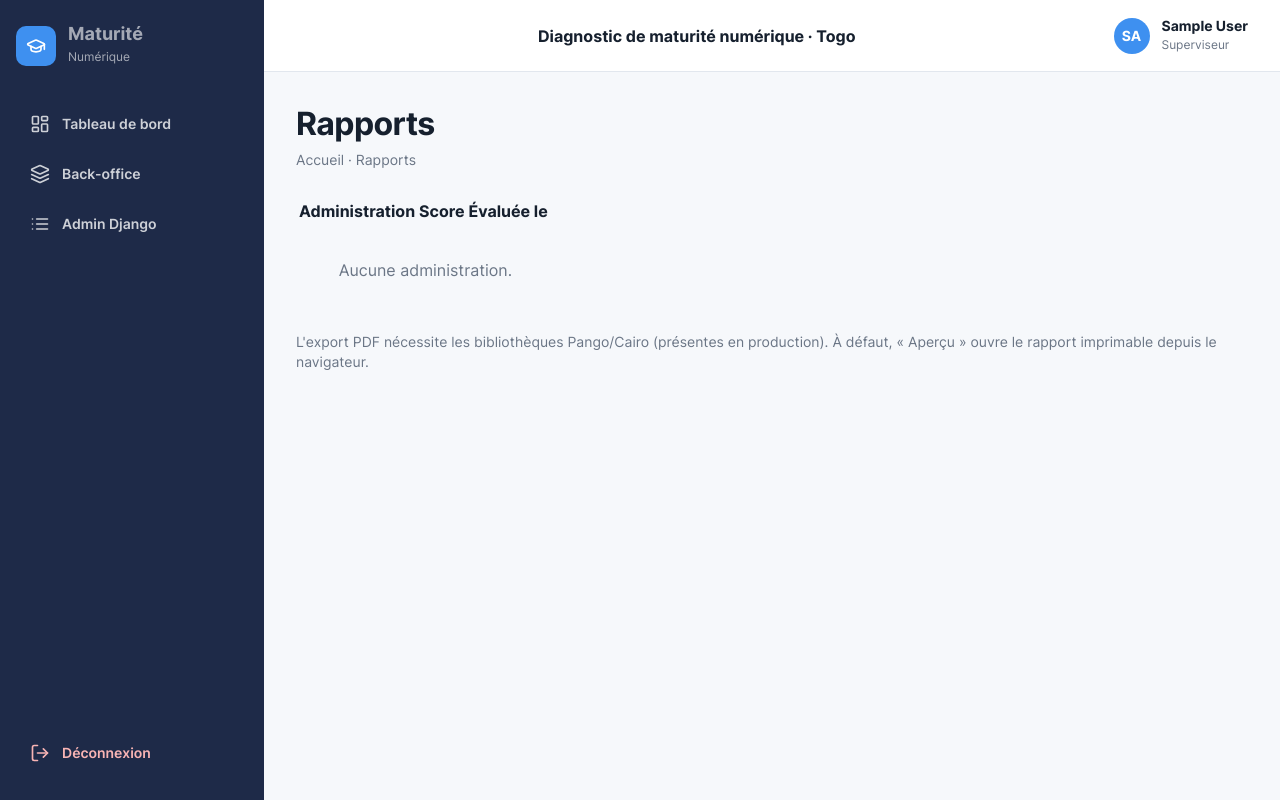
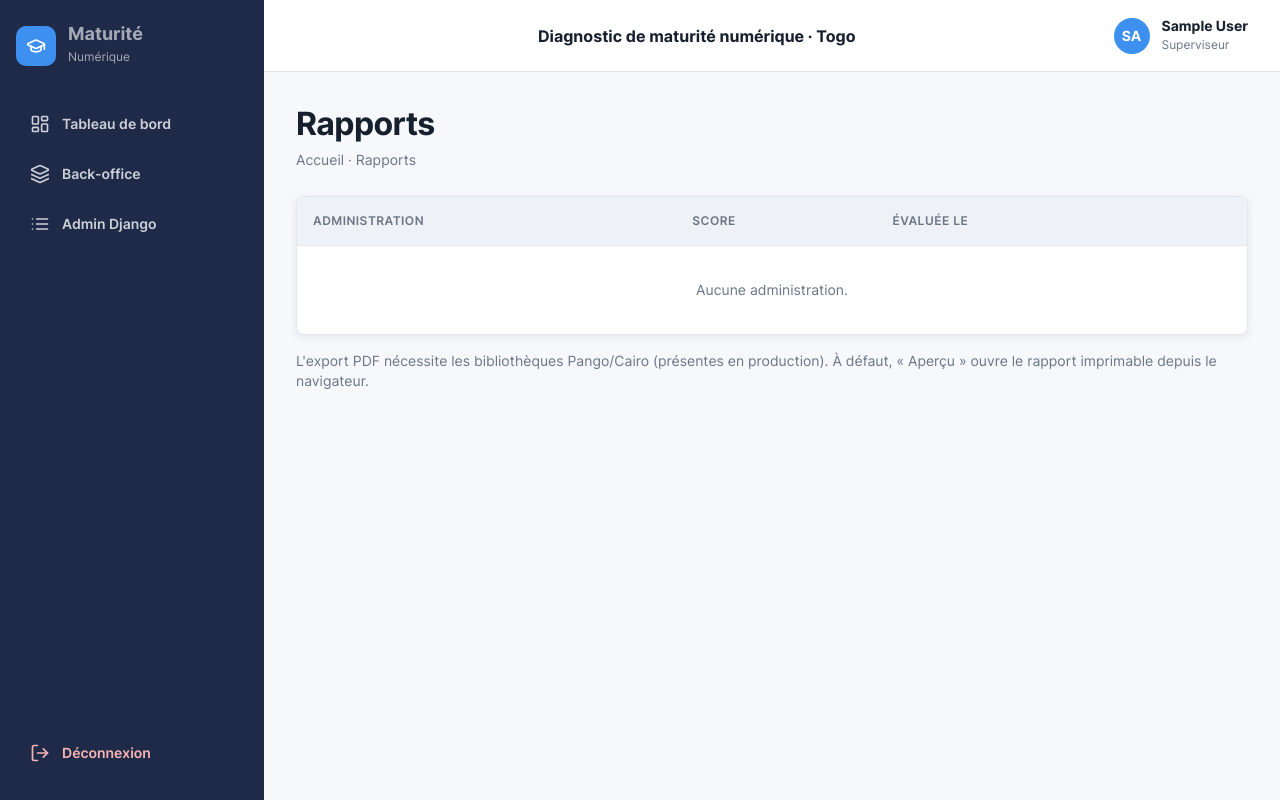
Before and after one commit to feliciadesouza/maturite_numerique, a Django app: page /rapports/ in a window 1280 px wide. Run offline with Django 5.2, Linux system fonts and the light colour scheme; the visitor is signed in with stand-in values (Sample User, id 1); data that the repository does not hold is empty.

Commit message:
fix(finition): tableaux de donnees stylises + radars mieux dimensionnes
Lot 2 de l'audit maquette (finition visuelle).

Tableaux (Administrations, Rapports, Comparaison, Back-office, enqueteur) :
la classe `.twrap` n'avait aucun style et il n'existait aucune regle de
base pour `table/th/td` -> conteneur type carte (bordure, rayon, ombre),
en-tete majuscule sur fond `surface-alt`, hauteur de ligne confortable,
separateurs, survol de ligne.

Radars :
- `.radar-box` agrandi (340 -> 360 px) et centre avec une largeur max,
  pour que le graphe circulaire ne flotte plus dans une carte large.
- `.dash-grid` / `.cmp-grid` en `align-items: start` : la carte radar ne
  s'etire plus a la hauteur du tableau/des recommandations voisines
  (fin des grands vides).

Tuile « Dimension la plus a risque » : le nom + le score sur une seule
ligne en tres gros debordaient -> nom en titre, score en sous-ligne ;
`.tile .big` en fs-h2 + `text-wrap: balance`.

```diff
--- a/maturite_numerique/core/static/css/app.css
+++ b/maturite_numerique/core/static/css/app.css
@@ -154,14 +154,14 @@
 .kpi__ico--green { background: var(--green-50); color: var(--green-500); }
 .kpi__ico--violet { background: #efeafc; color: var(--dim-juridique); }
 
-.dash-grid { display: grid; grid-template-columns: 1.6fr 1fr; gap: var(--sp-4); margin-bottom: var(--sp-4); }
+.dash-grid { display: grid; grid-template-columns: 1.6fr 1fr; gap: var(--sp-4); margin-bottom: var(--sp-4); align-items: start; }
 .radar-card {
   background: var(--primary); color: #fff; border-radius: var(--r-card); padding: var(--sp-6);
 }
 .radar-card h3 { color: #fff; }
 .radar-card .sub { color: rgba(255,255,255,0.75); font-size: var(--fs-sm); margin-bottom: var(--sp-3); }
-.radar-box { position: relative; height: 340px; }
-.radar-box--sm { height: 200px; }
+.radar-box { position: relative; height: 360px; max-width: 460px; margin-inline: auto; }
+.radar-box--sm { height: 220px; }
 
 .recent-list { display: flex; flex-direction: column; }
 .recent-row { display: flex; align-items: center; justify-content: space-between; gap: var(--sp-3);
@@ -175,7 +175,7 @@
 .tile--green { background: var(--dim-services); }
 .tile--red { background: var(--dim-engagement); }
 .tile .eyebrow { color: rgba(255,255,255,0.8); display: flex; align-items: center; gap: 8px; }
-.tile .big { font-size: var(--fs-h1); font-weight: 700; margin: var(--sp-2) 0 4px; }
+.tile .big { font-size: var(--fs-h2); font-weight: 700; margin: var(--sp-2) 0 4px; line-height: 1.15; text-wrap: balance; }
 .tile p { color: rgba(255,255,255,0.85); font-size: var(--fs-sm); }
 
 /* Détail par dimension (barres) */
@@ -212,6 +212,33 @@
 /* Radar statique (SVG) pour le rapport */
 .radar-svg { width: 100%; max-width: 240px; height: auto; display: block; margin: 0 auto; overflow: visible; }
 
+/* ---------- Tableaux de données ---------- */
+.twrap {
+  overflow-x: auto;
+  background: var(--surface);
+  border: 1px solid var(--border);
+  border-radius: var(--r-card);
+  box-shadow: var(--shadow);
+}
+.app-content table { width: 100%; border-collapse: collapse; }
+.app-content thead th {
+  padding: 12px var(--sp-4);
+  text-align: left; white-space: nowrap;
+  font-size: var(--fs-cap); font-weight: 600;
+  text-transform: uppercase; letter-spacing: 0.04em;
+  color: var(--text-muted);
+  background: var(--surface-alt);
+  border-bottom: 1px solid var(--border);
+}
+.app-content tbody td {
+  padding: 14px var(--sp-4);
+  border-bottom: 1px solid var(--border);
+  vertical-align: middle;
+  font-size: var(--fs-sm);
+}
+.app-content tbody tr:last-child td { border-bottom: none; }
+.app-content tbody tr:hover td { background: var(--surface-alt); }
+
 /* ---------- Comparaison ---------- */
 .cmp-chips { display: flex; flex-wrap: wrap; gap: var(--sp-2); margin-bottom: var(--sp-4); align-items: center; }
 .cmp-chip {
@@ -230,7 +257,7 @@
 .cmp-add__panel { margin-top: var(--sp-3); display: flex; flex-direction: column; gap: 8px; }
 .cmp-add__panel label { display: flex; align-items: center; gap: 8px; font-weight: 400; color: var(--text); }
 
-.cmp-grid { display: grid; grid-template-columns: 1fr 1fr; gap: var(--sp-4); }
+.cmp-grid { display: grid; grid-template-columns: 1fr 1fr; gap: var(--sp-4); align-items: start; }
 .cmp-table td.score { font-weight: 700; font-variant-numeric: tabular-nums; }
 .cmp-table td.score--fort { color: var(--green-500); }
 .cmp-table td.score--moyen { color: var(--amber-500); }
--- a/maturite_numerique/core/templates/app/dsi/dashboard.html
+++ b/maturite_numerique/core/templates/app/dsi/dashboard.html
@@ -77,8 +77,8 @@
   </div>
   <div class="tile tile--red">
     <span class="eyebrow">{% include "components/_icon.html" with name="alert-triangle" cls="icon--sm" %} Dimension la plus à risque</span>
-    <div class="big">{{ dimension_risque.dimension.nom|default:"Aucune" }} · {{ dimension_risque.score|default:"n/d" }} / 5</div>
-    <p>Prioriser les actions sur cette dimension</p>
+    <div class="big">{{ dimension_risque.dimension.nom|default:"Aucune" }}</div>
+    <p>{{ dimension_risque.score|default:"n/d" }} / 5 · prioriser les actions sur cette dimension</p>
   </div>
 </div>
 {% endblock %}
```
